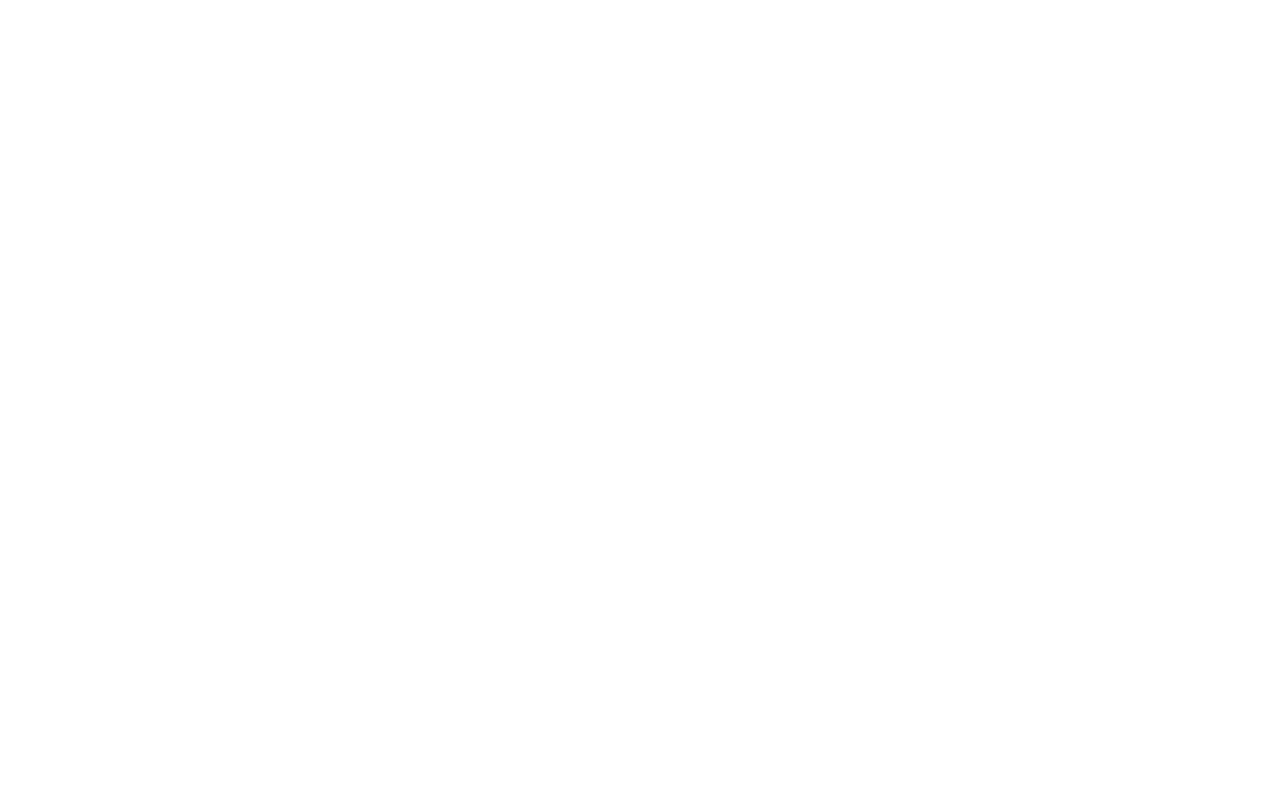
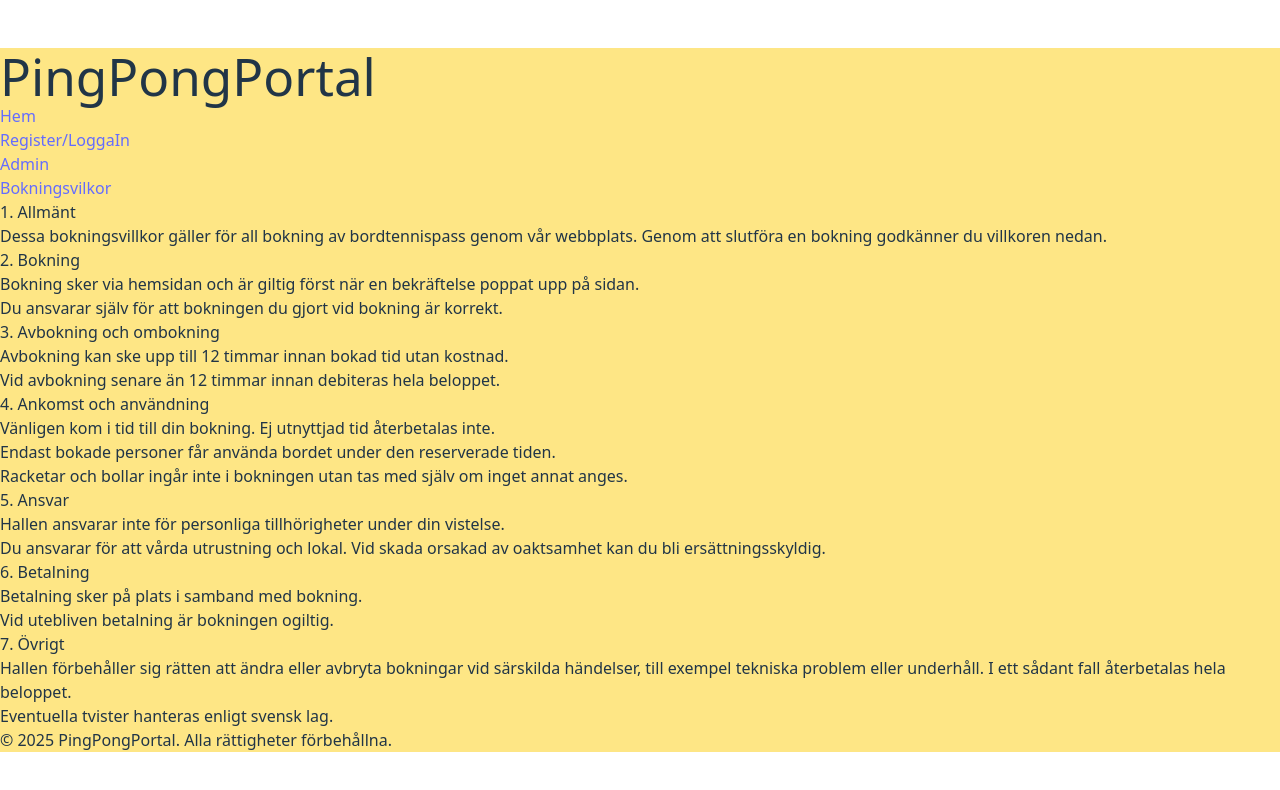
Before and after one commit to herrviktor/PingPongPortal, a React app in the folder frontend/: page /booking-terms in a window 1280 px wide. Before the commit this address had no page. Shown: the top 790 px of the page. Built offline with nearby package versions, Linux system fonts and the light colour scheme; the HTML template or start-up script is replaced by a standard one.

Commit message:
Add a reusable SectionTerms component with title, optional listItems and p elements props.  create bookingTerms page with component. add route in header and main tsx.

```diff
--- a/frontend/src/components/Header.tsx
+++ b/frontend/src/components/Header.tsx
@@ -53,7 +53,7 @@ const Header = ({ onSearchResults }: HeaderProps) => {
                     {!user && <li><Link to="/auth">Register/LoggaIn</Link></li>}
                     {user && <li><Link to="/user">Min sida</Link></li>}
                     <li><Link to="/admin">Admin</Link></li>
-                    <li><Link to="/info">Bokningsvilkor</Link></li>
+                    <li><Link to="/booking-terms">Bokningsvilkor</Link></li>
                 </ul>
             </nav>
             {user && (
--- /dev/null
+++ b/frontend/src/components/sectionTerms.tsx
@@ -0,0 +1,25 @@
+import type{ ReactNode } from 'react';
+
+type SectionProps = {
+  title: string;
+  listItems?: string[]; // gör valfri med ?
+  children?: ReactNode; // barn som valfri prop
+};
+
+const SectionTerms = ({ title, listItems, children }: SectionProps) => {
+  return (
+    <div>
+      <h2>{title}</h2>
+      {listItems && (
+        <ul>
+          {listItems.map((item, index) => (
+            <li key={index}>{item}</li>
+          ))}
+        </ul>
+      )}
+      {children}
+    </div>
+  );
+};
+
+export default SectionTerms;
--- a/frontend/src/main.tsx
+++ b/frontend/src/main.tsx
@@ -8,6 +8,7 @@ import { AuthProvider } from './context/AuthProvider.tsx'
 import Admin from './pages/admin.tsx'
 import Index from './pages/index.tsx'
 import User from './pages/user.tsx'
+import BookingTerms from './pages/bookingTerms.tsx'
 
 createRoot(document.getElementById('root')!).render(
   <StrictMode>
@@ -19,6 +20,7 @@ createRoot(document.getElementById('root')!).render(
             <Route path="/auth" element={<Auth />} />
             <Route path="/admin" element={<Admin />} />
             <Route path="/user" element={<User />} />
+            <Route path="/booking-terms" element={<BookingTerms />} />
           </Route>
         </Routes>
       </AuthProvider>
--- /dev/null
+++ b/frontend/src/pages/bookingTerms.tsx
@@ -0,0 +1,64 @@
+import SectionTerms from "../components/sectionTerms";
+
+const BookingTerms: React.FC = () => {
+    return (
+        <>
+            <div>
+                <SectionTerms title="1. Allmänt">
+                    <p>
+                        Dessa bokningsvillkor gäller för all bokning av bordtennispass
+                        genom vår webbplats. Genom att slutföra en bokning godkänner du
+                        villkoren nedan.
+                    </p>
+                </SectionTerms>
+                <SectionTerms
+                    title="2. Bokning"
+                    listItems={[
+                    "Bokning sker via hemsidan och är giltig först när en bekräftelse poppat upp på sidan.",
+                    "Du ansvarar själv för att bokningen du gjort vid bokning är korrekt.",
+                    ]}
+                />
+                <SectionTerms
+                    title="3. Avbokning och ombokning"
+                    listItems={[
+                    "Avbokning kan ske upp till 12 timmar innan bokad tid utan kostnad.",
+                    "Vid avbokning senare än 12 timmar innan debiteras hela beloppet.",
+                    ]}
+                />
+                <SectionTerms
+                    title="4. Ankomst och användning"
+                    listItems={[
+                    "Vänligen kom i tid till din bokning. Ej utnyttjad tid återbetalas inte.",
+                    "Endast bokade personer får använda bordet under den reserverade tiden.",
+                    "Racketar och bollar ingår inte i bokningen utan tas med själv om inget annat anges."
+                    ]}
+                />
+            </div>
+            <div>
+                <SectionTerms
+                    title="5. Ansvar"
+                    listItems={[
+                    "Hallen ansvarar inte för personliga tillhörigheter under din vistelse.",
+                    "Du ansvarar för att vårda utrustning och lokal. Vid skada orsakad av oaktsamhet kan du bli ersättningsskyldig.",
+                    ]}
+                />
+                <SectionTerms
+                    title="6. Betalning"
+                    listItems={[
+                    "Betalning sker på plats i samband med bokning.",
+                    "Vid utebliven betalning är bokningen ogiltig.",
+                    ]}
+                />
+                <SectionTerms
+                    title="7. Övrigt"
+                    listItems={[
+                    "Hallen förbehåller sig rätten att ändra eller avbryta bokningar vid särskilda händelser, till exempel tekniska problem eller underhåll. I ett sådant fall återbetalas hela beloppet.",
+                    "Eventuella tvister hanteras enligt svensk lag.",
+                    ]}
+                />
+            </div>
+        </>
+    )
+}
+
+export default BookingTerms
```
